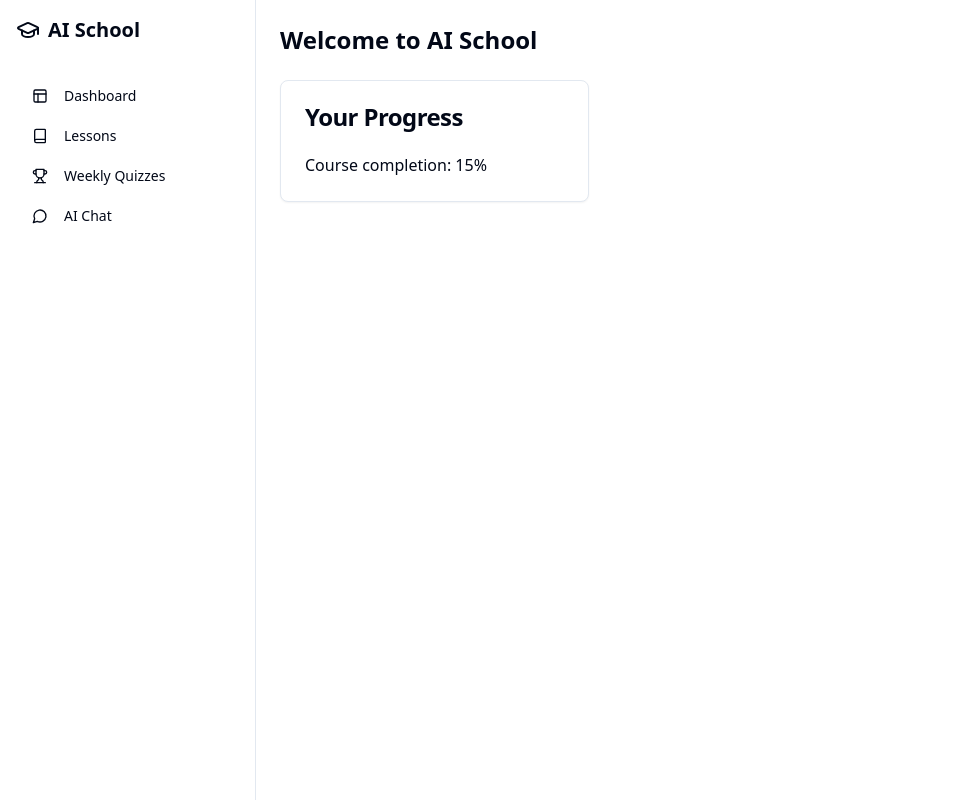
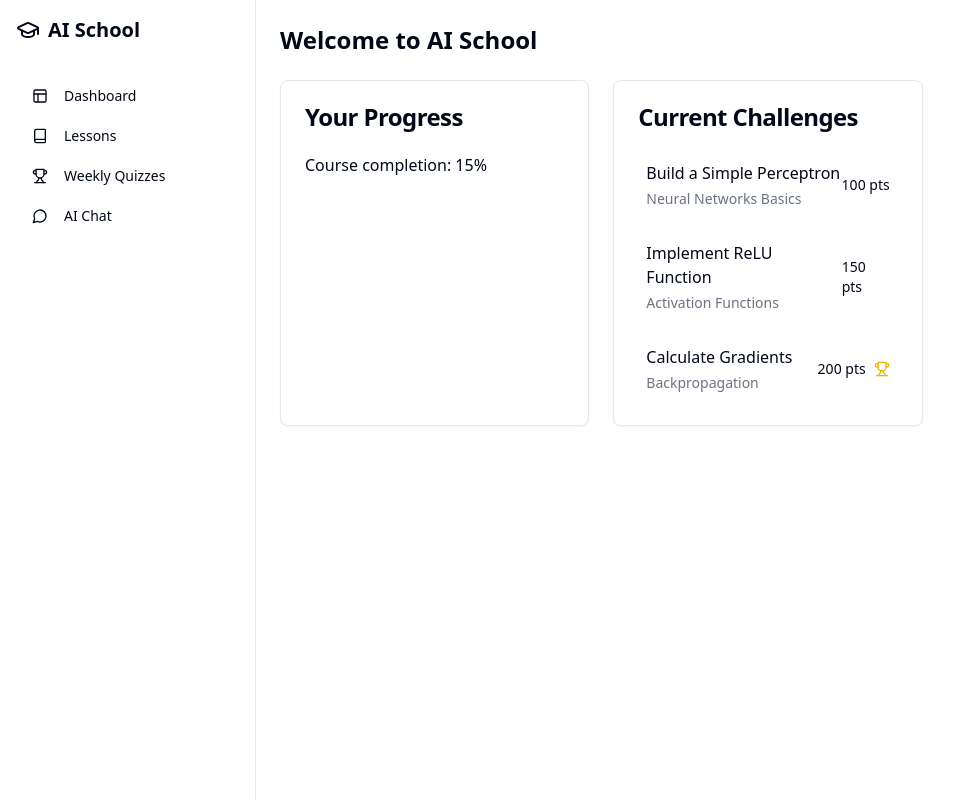
Before and after one commit to SaraAliaj/quiz-challenge-portal, a React (Vite) app: page / in a window 1280 px wide. Shown: the whole page, without its empty margins (0-969 px from the left). Built offline with nearby package versions, Linux system fonts and the light colour scheme.

Commit message:
Fix dashboard page and add challenges
Addressed the issue of the dashboard page not being found. Added a section for challenges corresponding to each lesson to enhance user engagement and learning experience.

```diff
--- a/src/components/layout/Sidebar.tsx
+++ b/src/components/layout/Sidebar.tsx
@@ -19,7 +19,7 @@ export default function Sidebar() {
         </Link>
       </div>
       <nav className="flex-1 p-4 space-y-2">
-        <Link to="/dashboard">
+        <Link to="/">
           <Button variant="ghost" className="w-full justify-start">
             <Layout className="mr-2 h-4 w-4" />
             Dashboard
--- a/src/pages/Dashboard.tsx
+++ b/src/pages/Dashboard.tsx
@@ -1,7 +1,29 @@
 
 import { Card, CardContent, CardHeader, CardTitle } from "@/components/ui/card";
+import { Trophy } from "lucide-react";
 
 export default function Dashboard() {
+  const challenges = [
+    {
+      lessonTitle: "Neural Networks Basics",
+      challenge: "Build a Simple Perceptron",
+      points: 100,
+      completed: false,
+    },
+    {
+      lessonTitle: "Activation Functions",
+      challenge: "Implement ReLU Function",
+      points: 150,
+      completed: false,
+    },
+    {
+      lessonTitle: "Backpropagation",
+      challenge: "Calculate Gradients",
+      points: 200,
+      completed: true,
+    },
+  ];
+
   return (
     <div className="p-6">
       <h1 className="text-2xl font-bold mb-6">Welcome to AI School</h1>
@@ -14,6 +36,36 @@ export default function Dashboard() {
             <p>Course completion: 15%</p>
           </CardContent>
         </Card>
+        <Card>
+          <CardHeader>
+            <CardTitle>Current Challenges</CardTitle>
+          </CardHeader>
+          <CardContent>
+            <div className="space-y-4">
+              {challenges.map((challenge, index) => (
+                <div
+                  key={index}
+                  className="flex items-center justify-between p-2 hover:bg-gray-50 rounded-lg"
+                >
+                  <div className="space-y-1">
+                    <p className="font-medium">{challenge.challenge}</p>
+                    <p className="text-sm text-gray-500">
+                      {challenge.lessonTitle}
+                    </p>
+                  </div>
+                  <div className="flex items-center gap-2">
+                    <span className="text-sm font-medium">
+                      {challenge.points} pts
+                    </span>
+                    {challenge.completed && (
+                      <Trophy className="h-4 w-4 text-yellow-500" />
+                    )}
+                  </div>
+                </div>
+              ))}
+            </div>
+          </CardContent>
+        </Card>
       </div>
     </div>
   );
```
